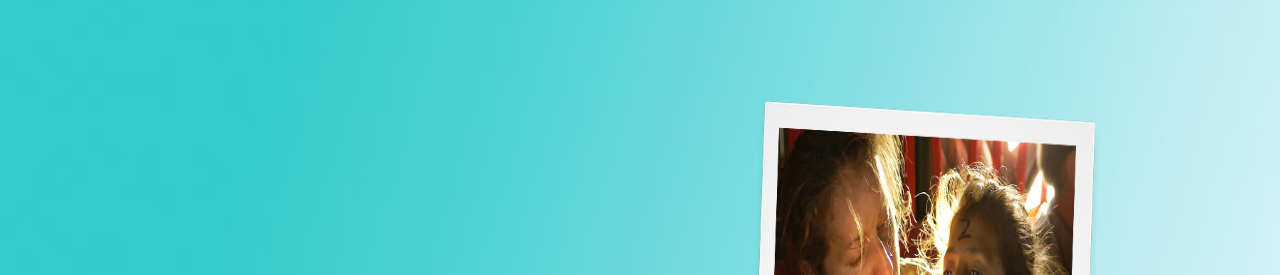
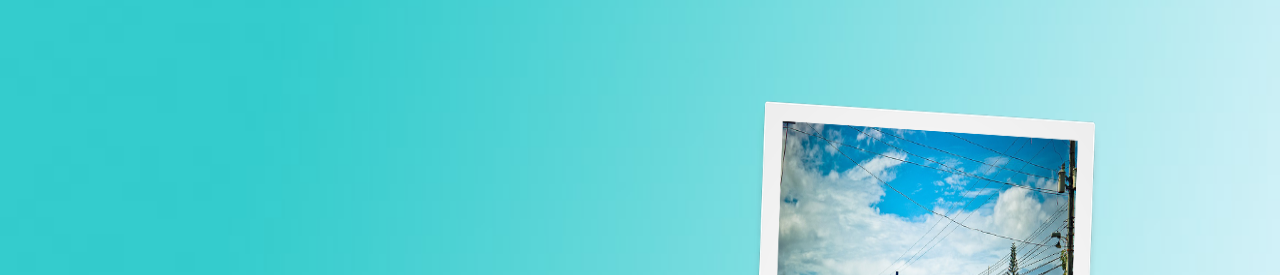
Before and after one commit to kcwijaya/haven-ad, a website: page invite.html in a window 1280 px wide. Shown: the part 99-374 px from the top of the page. Drawn offline with nearby package versions, Linux system fonts and the light colour scheme.

Commit message:
Added images

```diff
--- a/invite.html
+++ b/invite.html
@@ -27,7 +27,7 @@
                 <p class="subtitle"> When disaster strikes our communities, we are not alone. With Haven, neighbors can help each other recover from crisis. Let your neighbors know if you need help, volunteer to help your neighbors, or do both.</p>
             </div>
 
-            <img class="graphic" src="../images/polaroid-victim.png">
+            <img class="graphic" src="../images/polaroid-flood2.png">
         </div>
 
         <div id="actions">
```
Also changed, not shown: images/polaroid-flood2.png (added).
